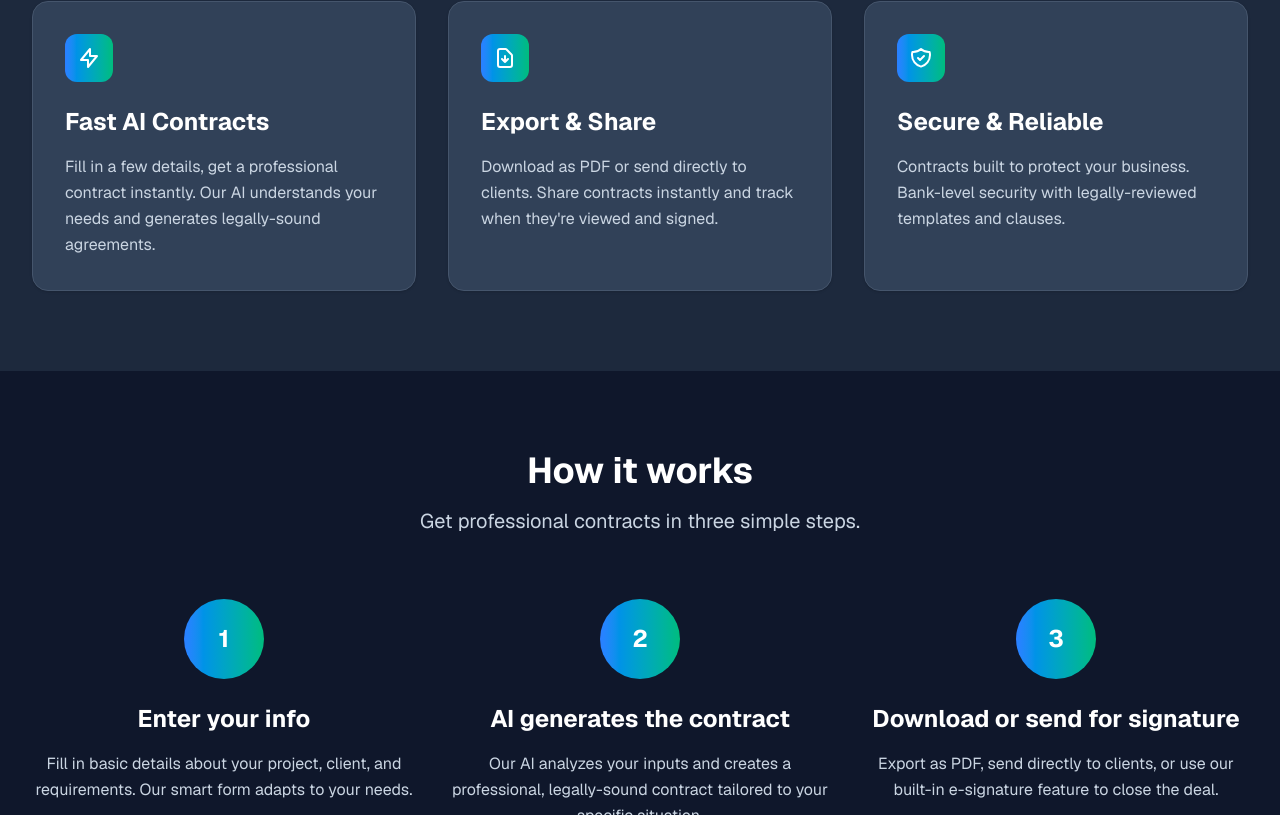
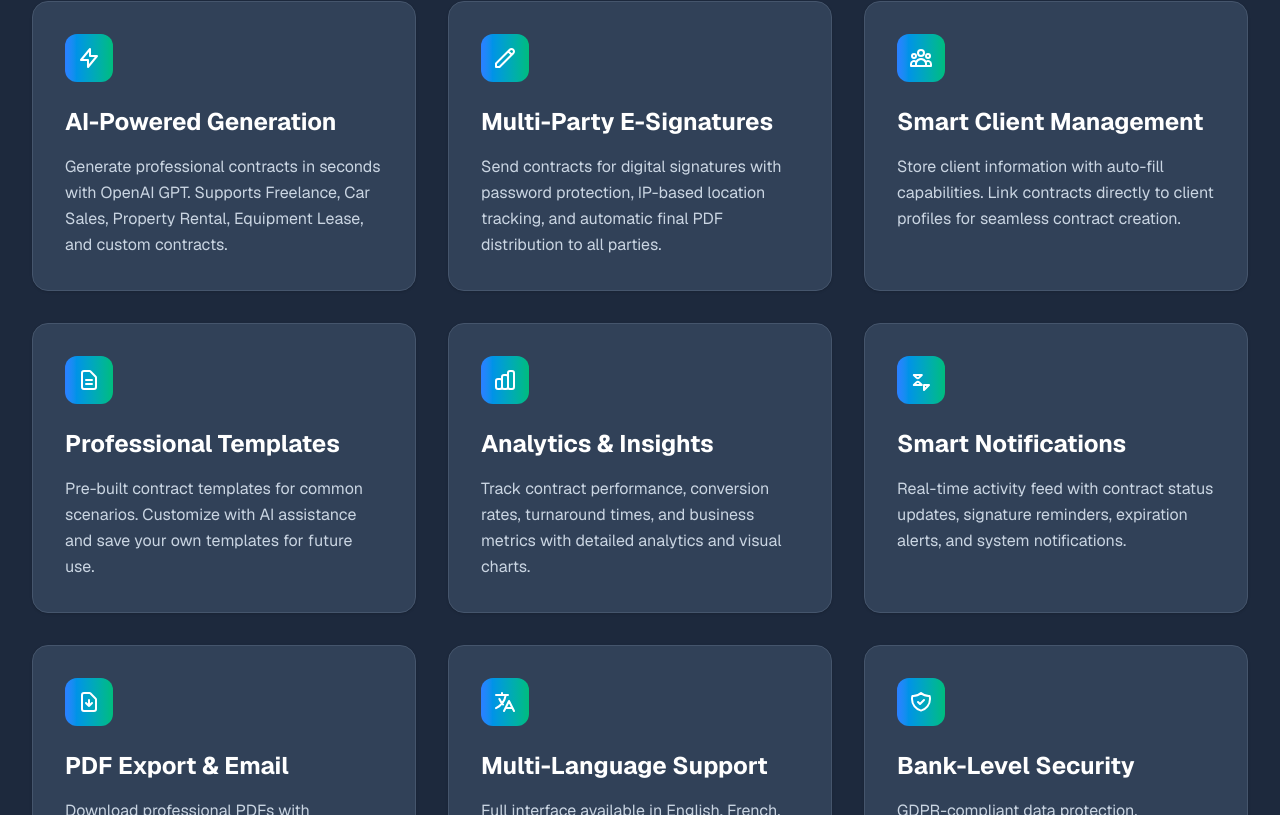
Before and after one commit to kevensavard/SealTheDeal, a Next.js app: page / in a window 1280 px wide. Shown: the part 765-1580 px from the top of the page. Built offline with nearby package versions, Linux system fonts and the light colour scheme.

Commit message:
Update landing page features section to showcase all app capabilities

```diff
--- a/src/app/page.tsx
+++ b/src/app/page.tsx
@@ -71,40 +71,121 @@ export default function Home() {
             </p>
           </div>
 
-          <div className="grid md:grid-cols-3 gap-8">
+          <div className="grid md:grid-cols-2 lg:grid-cols-3 gap-8">
+            {/* AI Contract Generation */}
             <div className="bg-slate-700 p-8 rounded-2xl shadow-sm hover:shadow-lg transition-all duration-300 transform hover:-translate-y-1 border border-slate-600">
               <div className="w-12 h-12 bg-gradient-to-r from-blue-500 to-emerald-500 rounded-xl flex items-center justify-center mb-6">
                 <svg className="w-6 h-6 text-white" fill="none" stroke="currentColor" viewBox="0 0 24 24">
                   <path strokeLinecap="round" strokeLinejoin="round" strokeWidth={2} d="M13 10V3L4 14h7v7l9-11h-7z" />
                 </svg>
               </div>
-              <h3 className="text-2xl font-bold text-white mb-4">Fast AI Contracts</h3>
+              <h3 className="text-2xl font-bold text-white mb-4">AI-Powered Generation</h3>
               <p className="text-slate-300 leading-relaxed">
-                Fill in a few details, get a professional contract instantly. Our AI understands your needs and generates legally-sound agreements.
+                Generate professional contracts in seconds with OpenAI GPT. Supports Freelance, Car Sales, Property Rental, Equipment Lease, and custom contracts.
               </p>
             </div>
 
+            {/* E-Signature */}
+            <div className="bg-slate-700 p-8 rounded-2xl shadow-sm hover:shadow-lg transition-all duration-300 transform hover:-translate-y-1 border border-slate-600">
+              <div className="w-12 h-12 bg-gradient-to-r from-blue-500 to-emerald-500 rounded-xl flex items-center justify-center mb-6">
+                <svg className="w-6 h-6 text-white" fill="none" stroke="currentColor" viewBox="0 0 24 24">
+                  <path strokeLinecap="round" strokeLinejoin="round" strokeWidth={2} d="M15.232 5.232l3.536 3.536m-2.036-5.036a2.5 2.5 0 113.536 3.536L6.5 21.036H3v-3.572L16.732 3.732z" />
+                </svg>
+              </div>
+              <h3 className="text-2xl font-bold text-white mb-4">Multi-Party E-Signatures</h3>
+              <p className="text-slate-300 leading-relaxed">
+                Send contracts for digital signatures with password protection, IP-based location tracking, and automatic final PDF distribution to all parties.
+              </p>
+            </div>
+
+            {/* Client Management */}
+            <div className="bg-slate-700 p-8 rounded-2xl shadow-sm hover:shadow-lg transition-all duration-300 transform hover:-translate-y-1 border border-slate-600">
+              <div className="w-12 h-12 bg-gradient-to-r from-blue-500 to-emerald-500 rounded-xl flex items-center justify-center mb-6">
+                <svg className="w-6 h-6 text-white" fill="none" stroke="currentColor" viewBox="0 0 24 24">
+                  <path strokeLinecap="round" strokeLinejoin="round" strokeWidth={2} d="M17 20h5v-2a3 3 0 00-5.356-1.857M17 20H7m10 0v-2c0-.656-.126-1.283-.356-1.857M7 20H2v-2a3 3 0 015.356-1.857M7 20v-2c0-.656.126-1.283.356-1.857m0 0a5.002 5.002 0 019.288 0M15 7a3 3 0 11-6 0 3 3 0 016 0zm6 3a2 2 0 11-4 0 2 2 0 014 0zM7 10a2 2 0 11-4 0 2 2 0 014 0z" />
+                </svg>
+              </div>
+              <h3 className="text-2xl font-bold text-white mb-4">Smart Client Management</h3>
+              <p className="text-slate-300 leading-relaxed">
+                Store client information with auto-fill capabilities. Link contracts directly to client profiles for seamless contract creation.
+              </p>
+            </div>
+
+            {/* Contract Templates */}
+            <div className="bg-slate-700 p-8 rounded-2xl shadow-sm hover:shadow-lg transition-all duration-300 transform hover:-translate-y-1 border border-slate-600">
+              <div className="w-12 h-12 bg-gradient-to-r from-blue-500 to-emerald-500 rounded-xl flex items-center justify-center mb-6">
+                <svg className="w-6 h-6 text-white" fill="none" stroke="currentColor" viewBox="0 0 24 24">
+                  <path strokeLinecap="round" strokeLinejoin="round" strokeWidth={2} d="M9 12h6m-6 4h6m2 5H7a2 2 0 01-2-2V5a2 2 0 012-2h5.586a1 1 0 01.707.293l5.414 5.414a1 1 0 01.293.707V19a2 2 0 01-2 2z" />
+                </svg>
+              </div>
+              <h3 className="text-2xl font-bold text-white mb-4">Professional Templates</h3>
+              <p className="text-slate-300 leading-relaxed">
+                Pre-built contract templates for common scenarios. Customize with AI assistance and save your own templates for future use.
+              </p>
+            </div>
+
+            {/* Analytics & Insights */}
+            <div className="bg-slate-700 p-8 rounded-2xl shadow-sm hover:shadow-lg transition-all duration-300 transform hover:-translate-y-1 border border-slate-600">
+              <div className="w-12 h-12 bg-gradient-to-r from-blue-500 to-emerald-500 rounded-xl flex items-center justify-center mb-6">
+                <svg className="w-6 h-6 text-white" fill="none" stroke="currentColor" viewBox="0 0 24 24">
+                  <path strokeLinecap="round" strokeLinejoin="round" strokeWidth={2} d="M9 19v-6a2 2 0 00-2-2H5a2 2 0 00-2 2v6a2 2 0 002 2h2a2 2 0 002-2zm0 0V9a2 2 0 012-2h2a2 2 0 012 2v10m-6 0a2 2 0 002 2h2a2 2 0 002-2m0 0V5a2 2 0 012-2h2a2 2 0 012 2v14a2 2 0 01-2 2h-2a2 2 0 01-2-2z" />
+                </svg>
+              </div>
+              <h3 className="text-2xl font-bold text-white mb-4">Analytics & Insights</h3>
+              <p className="text-slate-300 leading-relaxed">
+                Track contract performance, conversion rates, turnaround times, and business metrics with detailed analytics and visual charts.
+              </p>
+            </div>
+
+            {/* Notifications & Activity */}
+            <div className="bg-slate-700 p-8 rounded-2xl shadow-sm hover:shadow-lg transition-all duration-300 transform hover:-translate-y-1 border border-slate-600">
+              <div className="w-12 h-12 bg-gradient-to-r from-blue-500 to-emerald-500 rounded-xl flex items-center justify-center mb-6">
+                <svg className="w-6 h-6 text-white" fill="none" stroke="currentColor" viewBox="0 0 24 24">
+                  <path strokeLinecap="round" strokeLinejoin="round" strokeWidth={2} d="M15 17h5l-5 5v-5zM4.828 7l2.586 2.586a2 2 0 002.828 0L12.828 7H4.828zM4.828 17h8l-2.586-2.586a2 2 0 00-2.828 0L4.828 17z" />
+                </svg>
+              </div>
+              <h3 className="text-2xl font-bold text-white mb-4">Smart Notifications</h3>
+              <p className="text-slate-300 leading-relaxed">
+                Real-time activity feed with contract status updates, signature reminders, expiration alerts, and system notifications.
+              </p>
+            </div>
+
+            {/* PDF Export & Email */}
             <div className="bg-slate-700 p-8 rounded-2xl shadow-sm hover:shadow-lg transition-all duration-300 transform hover:-translate-y-1 border border-slate-600">
               <div className="w-12 h-12 bg-gradient-to-r from-blue-500 to-emerald-500 rounded-xl flex items-center justify-center mb-6">
                 <svg className="w-6 h-6 text-white" fill="none" stroke="currentColor" viewBox="0 0 24 24">
                   <path strokeLinecap="round" strokeLinejoin="round" strokeWidth={2} d="M12 10v6m0 0l-3-3m3 3l3-3m2 8H7a2 2 0 01-2-2V5a2 2 0 012-2h5.586a1 1 0 01.707.293l5.414 5.414a1 1 0 01.293.707V19a2 2 0 01-2 2z" />
                 </svg>
               </div>
-              <h3 className="text-2xl font-bold text-white mb-4">Export & Share</h3>
+              <h3 className="text-2xl font-bold text-white mb-4">PDF Export & Email</h3>
               <p className="text-slate-300 leading-relaxed">
-                Download as PDF or send directly to clients. Share contracts instantly and track when they're viewed and signed.
+                Download professional PDFs with embedded signatures, or send contracts directly via email with tracking and delivery confirmation.
               </p>
             </div>
 
+            {/* Multi-Language Support */}
+            <div className="bg-slate-700 p-8 rounded-2xl shadow-sm hover:shadow-lg transition-all duration-300 transform hover:-translate-y-1 border border-slate-600">
+              <div className="w-12 h-12 bg-gradient-to-r from-blue-500 to-emerald-500 rounded-xl flex items-center justify-center mb-6">
+                <svg className="w-6 h-6 text-white" fill="none" stroke="currentColor" viewBox="0 0 24 24">
+                  <path strokeLinecap="round" strokeLinejoin="round" strokeWidth={2} d="M3 5h12M9 3v2m1.048 9.5A18.022 18.022 0 016.412 9m6.088 9h7M11 21l5-10 5 10M12.751 5C11.783 10.77 8.07 15.61 3 18.129" />
+                </svg>
+              </div>
+              <h3 className="text-2xl font-bold text-white mb-4">Multi-Language Support</h3>
+              <p className="text-slate-300 leading-relaxed">
+                Full interface available in English, French, and Spanish. AI-generated contracts adapt to your language preference.
+              </p>
+            </div>
+
+            {/* Security & Compliance */}
             <div className="bg-slate-700 p-8 rounded-2xl shadow-sm hover:shadow-lg transition-all duration-300 transform hover:-translate-y-1 border border-slate-600">
               <div className="w-12 h-12 bg-gradient-to-r from-blue-500 to-emerald-500 rounded-xl flex items-center justify-center mb-6">
                 <svg className="w-6 h-6 text-white" fill="none" stroke="currentColor" viewBox="0 0 24 24">
                   <path strokeLinecap="round" strokeLinejoin="round" strokeWidth={2} d="M9 12l2 2 4-4m5.618-4.016A11.955 11.955 0 0112 2.944a11.955 11.955 0 01-8.618 3.04A12.02 12.02 0 003 9c0 5.591 3.824 10.29 9 11.622 5.176-1.332 9-6.03 9-11.622 0-1.042-.133-2.052-.382-3.016z" />
                 </svg>
               </div>
-              <h3 className="text-2xl font-bold text-white mb-4">Secure & Reliable</h3>
+              <h3 className="text-2xl font-bold text-white mb-4">Bank-Level Security</h3>
               <p className="text-slate-300 leading-relaxed">
-                Contracts built to protect your business. Bank-level security with legally-reviewed templates and clauses.
+                GDPR-compliant data protection, encrypted storage, secure authentication, and comprehensive audit trails for all contract activities.
               </p>
             </div>
           </div>
@@ -234,30 +315,15 @@ export default function Home() {
             <div className="text-center p-8 rounded-2xl border-2 border-dashed border-slate-600">
               <div className="w-16 h-16 bg-slate-700 rounded-full flex items-center justify-center mx-auto mb-6">
                 <svg className="w-8 h-8 text-slate-400" fill="none" stroke="currentColor" viewBox="0 0 24 24">
-                  <path strokeLinecap="round" strokeLinejoin="round" strokeWidth={2} d="M15.232 5.232l3.536 3.536m-2.036-5.036a2.5 2.5 0 113.536 3.536L6.5 21.036H3v-3.572L16.732 3.732z" />
-                </svg>
-              </div>
-              <h3 className="text-xl font-bold text-white mb-4">E-Signature Integration</h3>
-              <p className="text-slate-300 leading-relaxed">
-                Built-in digital signature capabilities to close deals faster without leaving the platform.
-              </p>
-              <span className="inline-block mt-4 px-3 py-1 bg-blue-900 text-blue-300 rounded-full text-sm font-medium">
-                Q2 2025
-              </span>
-            </div>
-
-            <div className="text-center p-8 rounded-2xl border-2 border-dashed border-slate-600">
-              <div className="w-16 h-16 bg-slate-700 rounded-full flex items-center justify-center mx-auto mb-6">
-                <svg className="w-8 h-8 text-slate-400" fill="none" stroke="currentColor" viewBox="0 0 24 24">
                   <path strokeLinecap="round" strokeLinejoin="round" strokeWidth={2} d="M19 11H5m14 0a2 2 0 012 2v6a2 2 0 01-2 2H5a2 2 0 01-2-2v-6a2 2 0 012-2m14 0V9a2 2 0 00-2-2M5 11V9a2 2 0 012-2m0 0V5a2 2 0 012-2h6a2 2 0 012 2v2M7 7h10" />
                 </svg>
               </div>
-              <h3 className="text-xl font-bold text-white mb-4">Contract Packs</h3>
+              <h3 className="text-xl font-bold text-white mb-4">Industry-Specific Packs</h3>
               <p className="text-slate-300 leading-relaxed">
-                Pre-built contract bundles for specific industries and use cases to save even more time.
+                Specialized contract bundles for real estate, healthcare, technology, and other industries with tailored clauses and terms.
               </p>
               <span className="inline-block mt-4 px-3 py-1 bg-emerald-900 text-emerald-300 rounded-full text-sm font-medium">
-                Q3 2025
+                Q2 2025
               </span>
             </div>
 
@@ -267,11 +333,26 @@ export default function Home() {
                   <path strokeLinecap="round" strokeLinejoin="round" strokeWidth={2} d="M9.663 17h4.673M12 3v1m6.364 1.636l-.707.707M21 12h-1M4 12H3m3.343-5.657l-.707-.707m2.828 9.9a5 5 0 117.072 0l-.548.547A3.374 3.374 0 0014 18.469V19a2 2 0 11-4 0v-.531c0-.895-.356-1.754-.988-2.386l-.548-.547z" />
                 </svg>
               </div>
-              <h3 className="text-xl font-bold text-white mb-4">Smart Clauses</h3>
+              <h3 className="text-xl font-bold text-white mb-4">AI Legal Assistant</h3>
               <p className="text-slate-300 leading-relaxed">
-                AI-powered clause suggestions based on your industry, location, and specific requirements.
+                Advanced AI that reviews contracts for potential issues, suggests improvements, and ensures compliance with local laws.
               </p>
               <span className="inline-block mt-4 px-3 py-1 bg-purple-900 text-purple-300 rounded-full text-sm font-medium">
+                Q3 2025
+              </span>
+            </div>
+
+            <div className="text-center p-8 rounded-2xl border-2 border-dashed border-slate-600">
+              <div className="w-16 h-16 bg-slate-700 rounded-full flex items-center justify-center mx-auto mb-6">
+                <svg className="w-8 h-8 text-slate-400" fill="none" stroke="currentColor" viewBox="0 0 24 24">
+                  <path strokeLinecap="round" strokeLinejoin="round" strokeWidth={2} d="M17 20h5v-2a3 3 0 00-5.356-1.857M17 20H7m10 0v-2c0-.656-.126-1.283-.356-1.857M7 20H2v-2a3 3 0 015.356-1.857M7 20v-2c0-.656.126-1.283.356-1.857m0 0a5.002 5.002 0 019.288 0M15 7a3 3 0 11-6 0 3 3 0 016 0zm6 3a2 2 0 11-4 0 2 2 0 014 0zM7 10a2 2 0 11-4 0 2 2 0 014 0z" />
+                </svg>
+              </div>
+              <h3 className="text-xl font-bold text-white mb-4">Team Collaboration</h3>
+              <p className="text-slate-300 leading-relaxed">
+                Multi-user workspaces with role-based permissions, collaborative editing, and team contract management for larger organizations.
+              </p>
+              <span className="inline-block mt-4 px-3 py-1 bg-blue-900 text-blue-300 rounded-full text-sm font-medium">
                 Q4 2025
               </span>
             </div>
```
